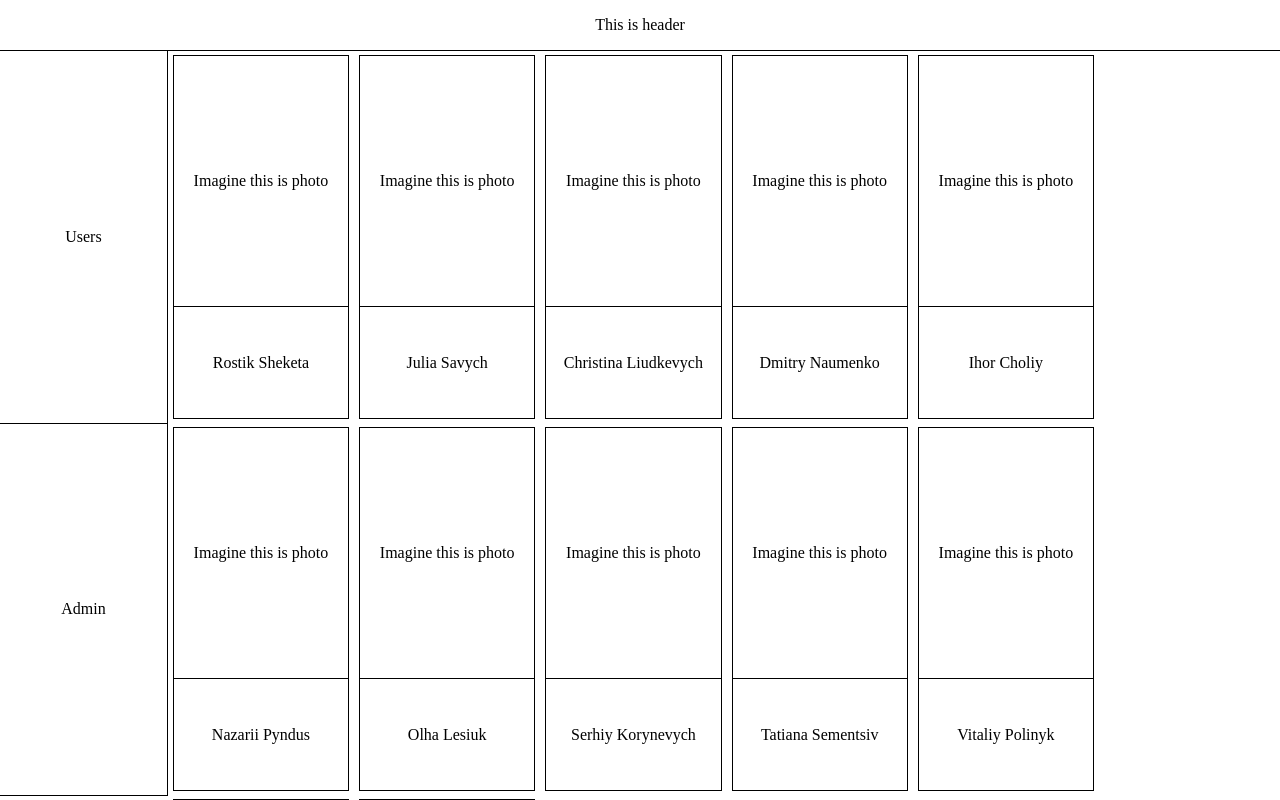
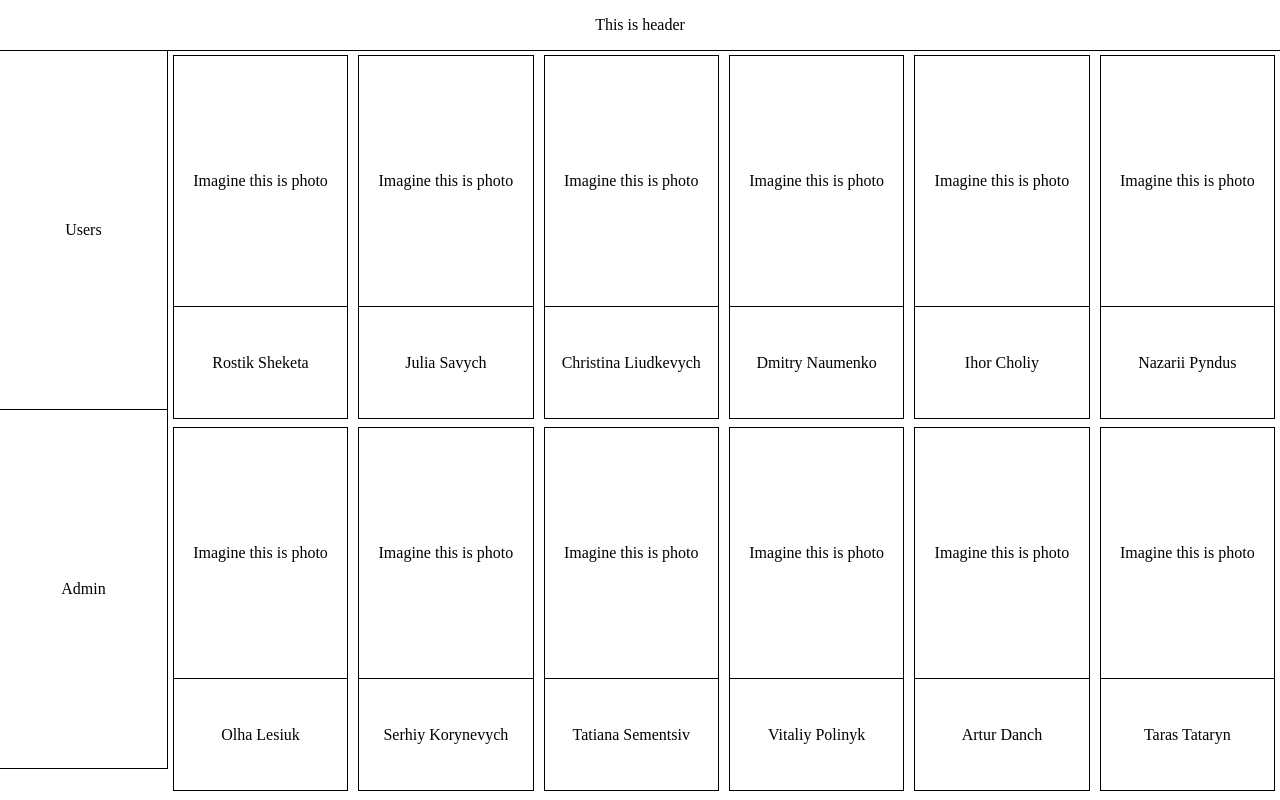
Before and after one commit to Rostislauuu/admin-panel-user-list, a React (Create React App) app: page / in a window 1280 px wide. Both pictures are taken after a click on the element "Users". Shown: the top 800 px of the page. Built offline with nearby package versions, Linux system fonts and the light colour scheme.

Commit message:
made select user

```diff
--- a/src/App.css
+++ b/src/App.css
@@ -89,6 +89,7 @@
 .information-root {
   width: 100%;
   max-width: 100%;
+  height: 745px;
 }
 
 .information-user-root {
@@ -125,41 +126,18 @@
           align-items: center;
 }
 
+@media (max-width: 1400px) {
   .user {
     margin: 4px 5px;
-  width: 15.66667%;
+    width: 14.66667%;
     max-width: 100%;
     border: 1px solid black;
   }
-
-.user-photo {
-  width: 100%;
-  max-width: 100%;
-  height: 250px;
-  border-bottom: 1px solid black;
-  display: -webkit-box;
-  display: -ms-flexbox;
-  display: flex;
-  -webkit-box-pack: center;
-      -ms-flex-pack: center;
-          justify-content: center;
-  -webkit-box-align: center;
-      -ms-flex-align: center;
-          align-items: center;
+  .sidebar {
+    height: 718px;
   }
-
-.user-name {
-  width: 100%;
-  max-width: 100%;
-  height: 111px;
-  display: -webkit-box;
-  display: -ms-flexbox;
-  display: flex;
-  -webkit-box-pack: center;
-      -ms-flex-pack: center;
-          justify-content: center;
-  -webkit-box-align: center;
-      -ms-flex-align: center;
-          align-items: center;
+  .information-root {
+    height: 718px;
+  }
 }
 /*# sourceMappingURL=App.css.map */
--- a/src/App.scss
+++ b/src/App.scss
@@ -1,6 +1,5 @@
 $headerHeight: 50px;
 $sidebarHeight: 745px;
-$informationWidth: 100%;
 
 * {
   margin: 0;
@@ -66,12 +65,13 @@ $informationWidth: 100%;
 }
 
 .information-root{
-  width: $informationWidth;
+  width: 100%;
   max-width: 100%;
+  height: $sidebarHeight;
 }
 
 .information-user-root{
-  width: $informationWidth;
+  width: 100%;
   max-width: 100%;
   display: flex;
   flex-wrap: wrap;
@@ -80,7 +80,7 @@ $informationWidth: 100%;
 }
 
 .information-admin-root{
-  width: $informationWidth;
+  width: 100%;
   max-width: 100%;
 }
 
@@ -91,29 +91,19 @@ $informationWidth: 100%;
   align-items: center;
 }
 
-
+@media(max-width: 1400px) {
   .user {
     margin: 4px 5px;
-  width: ($informationWidth / 6) - 1;
+    width: (100% / 6) - 2;
     max-width: 100%;
     border: 1px solid black;
   }
 
-.user-photo {
-  width: 100%;
-  max-width: 100%;
-  height: 250px;
-  border-bottom: 1px solid black;
-  display: flex;
-  justify-content: center;
-  align-items: center;
+  .sidebar {
+    height: 718px;
   }
 
-.user-name {
-  width: 100%;
-  max-width: 100%;
-  height: 111px;
-  display: flex;
-  justify-content: center;
-  align-items: center;
+  .information-root {
+    height: 718px;
   }
+}
--- a/src/components/Information.js
+++ b/src/components/Information.js
@@ -1,17 +1,25 @@
-import React from 'react';
+import React, { useState } from 'react';
 import { connect } from 'react-redux';
 
 import User from '../containers/User';
+import UserInfo from '../containers/UserInfo';
 import AdminFunc from '../containers/AdminFunc';
 
 const Information = ({ users, showUsers, showAdminFunc }) => {
+    const  [ isUser, setIsUser ] = useState(null);
+
+    const handleSetUser = (user) => {
+        setIsUser(user);
+    }
+
     const usersList = users.map( item => {
-       return <User key={item.id} user={item.user} />
+       return <User onSetUser={handleSetUser} key={item.id} user={item} />
     })
 
     return(
         <div className="information-root">
-            <div className="information-user-root">{showUsers && usersList}</div>
+            <div className="information-user-root">{isUser && <UserInfo user={isUser} handleSetUser ={handleSetUser}  />}</div>
+            <div className="information-user-root">{(showUsers && !isUser)  && usersList  }</div>
             <div className="information-admin-root">{showAdminFunc && <AdminFunc />}</div>
         </div>
     )
--- a/src/containers/User.js
+++ b/src/containers/User.js
@@ -1,16 +1,23 @@
-import React from 'react';
+import React, { useState, useEffect } from 'react';
+import  { userStyle } from '../styles/userStyle';
 
-const User = ({user}) => {
-    return(
-        <div className="user">
-            <div className="user-photo">
-                <p>Imagine this is photo</p>
+const User = ({ user, onSetUser }) => {
+    const styleUser = userStyle;
+
+    const getUser = () => {
+        onSetUser(user);
+    };
+
+        return (
+            <div style={styleUser.root}>
+                <div style={styleUser.photo}>
+                    <p>Imagine this is photo</p>
+                </div>
+                <div style={styleUser.name}>
+                    <p onClick={getUser}>{user.user}</p>
+                </div>
             </div>
-            <div className="user-name">
-                <p>{user}</p>
-            </div>
-        </div>
-    )
+        )
 }
 
 export default User;
--- /dev/null
+++ b/src/containers/UserInfo.js
@@ -0,0 +1,25 @@
+import React, { useState, useEffect } from 'react';
+
+import { userStyle } from '../styles/userStyle';
+
+const UserInfo = ({ user, handleSetUser }) => {
+    console.log(user);
+
+    const styleUser = userStyle;
+
+    const backToList = () => {
+    handleSetUser(null);
+    }
+
+    return (
+        <div style={styleUser.selectedUser}>
+            <p>{user.user}</p>
+            <p>{user.direction}</p>
+            <p>{user.email}</p>
+            <p>{user.phone}</p>
+            <button onClick={backToList}>Back</button>
+        </div>
+    )
+}
+
+export default UserInfo;
--- a/src/store/reducers/users.js
+++ b/src/store/reducers/users.js
@@ -49,7 +49,7 @@ const initialState = [
     {
         id: 7,
         user: 'Olha Lesiuk',
-        direction: 'Front-end',
+        direction: 'QA',
         email: 'olhalesiuk@gmail.com',
         phone: '0959115522'
     }
@@ -65,7 +65,7 @@ const initialState = [
     {
         id: 9,
         user: 'Tatiana Sementsiv',
-        direction: 'Front-end',
+        direction: 'English Teacher',
         email: 'tatianasementsiv@gmail.com',
         phone: '0959115522'
     }
--- /dev/null
+++ b/src/styles/userStyle.js
@@ -0,0 +1,34 @@
+export const userStyle =  {
+    root: {
+        margin: '4px 5px',
+        flex: 1,
+        minWidth: '15%',
+        border: '1px solid black',
+    },
+    photo: {
+        width: '100%',
+        maxWidth: '100%',
+        height: '250px',
+        borderBottom: '1px solid black',
+        display: 'flex',
+        justifyContent: 'center',
+        alignItems: 'center'
+    },
+    name: {
+        width: '100%',
+        maxWidth: '100%',
+        height: '111px',
+        display: 'flex',
+        justifyContent: 'center',
+        alignItems: 'center'
+    },
+    selectedUser: {
+        width: '100%',
+        height: '750px',
+        border: '1px solid orange',
+        display: 'flex',
+        flexDirection: 'column',
+        justifyContent: 'center',
+        alignItems: 'center'
+    }
+}
```
Also changed, not shown: 1 other file (tests, documents, lock files or other folders). Lines whose indentation alone changed are shown as unchanged.
